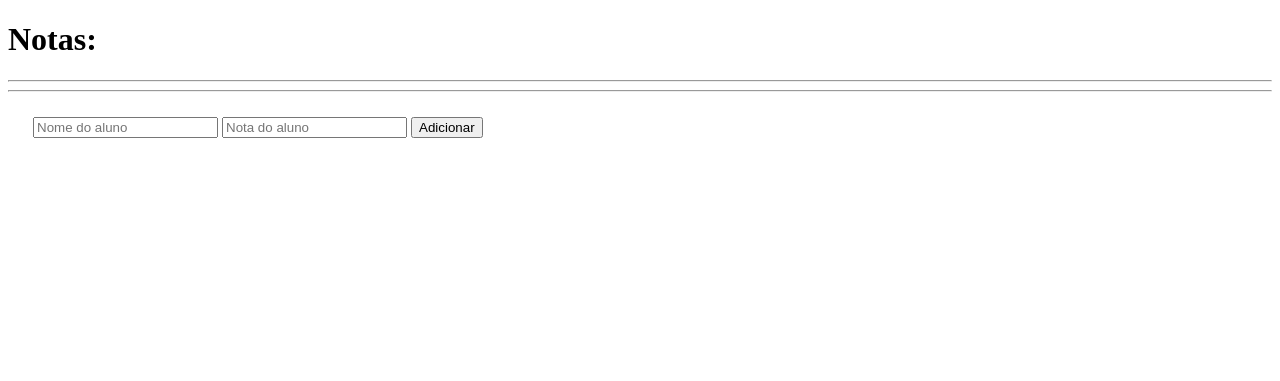
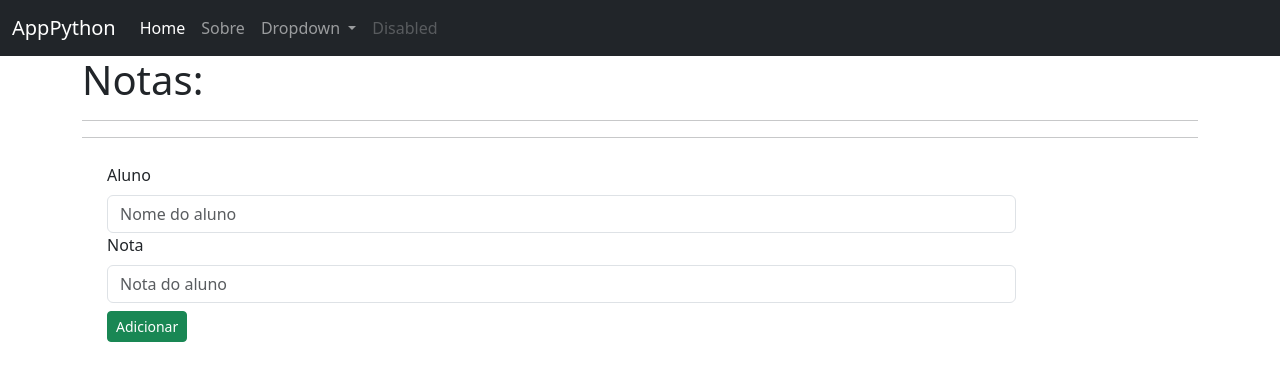
Before and after one commit to RenatoCostaDev/flask-python-studies, a Flask app: page /about in a window 1280 px wide. Shown: the top 381 px of the page. Run offline with Flask 3, Linux system fonts and the light colour scheme.

Commit message:
feat: section3 end

```diff
--- a/templates/about.html
+++ b/templates/about.html
@@ -3,10 +3,20 @@
   <h1>Notas:</h1>
   <hr>
   {%for registro in registros%}
-    <details>
+    <!-- <details>
       <summary>{{registro['aluno']}}</summary>
       <span>{{registro.nota}}</span>
-    </details>
+    </details> -->
+    <p>
+      <a class="btn btn-primary" data-bs-toggle="collapse" href="#collapseExample_{{registro.aluno}}" role="button" aria-expanded="false" aria-controls="collapseExample_{{registro.aluno}}">
+        {{registro['aluno']}}
+      </a>
+    </p>
+    <div class="collapse m-2" id="collapseExample_{{registro.aluno}}">
+      <div class="card card-body">
+        {{registro.nota}}
+      </div>
+    </div>
   {%endfor%}
   <hr>
   <form
@@ -14,8 +24,14 @@
     method="POST"
     style="margin-top: 25px;margin-left: 25px;"
   >
-    <input type="text" name="aluno" placeholder="Nome do aluno" required>
-    <input type="text" name="nota" placeholder="Nota do aluno" required>
-    <button>Adicionar</button>
+    <div class="form-group col-10">
+      <label for="aluno" class="form-label">Aluno</label>
+      <input class="form-control" type="text" name="aluno" placeholder="Nome do aluno" required>
+    </div>
+    <div class="form-group col-10">
+      <label for="nota" class="form-label">Nota</label>
+      <input  class="form-control" type="text" name="nota" placeholder="Nota do aluno" required>
+    </div>
+    <button class="btn btn-success mt-2 btn-sm">Adicionar</button>
   </form>
 {% endblock conteudo%}
--- a/templates/base.html
+++ b/templates/base.html
@@ -3,10 +3,54 @@
 <head>
   <meta charset="UTF-8">
   <meta name="viewport" content="width=device-width, initial-scale=1.0">
+  <!-- bootstap library -->
+  <link href="https://cdn.jsdelivr.net/npm/bootstrap@5.3.0/dist/css/bootstrap.min.css"
+    rel="stylesheet"
+    integrity="sha384-9ndCyUaIbzAi2FUVXJi0CjmCapSmO7SnpJef0486qhLnuZ2cdeRhO02iuK6FUUVM"
+    crossorigin="anonymous"
+  >
   <title>AppPython</title>
 </head>
 <body>
-  {% block conteudo%}
-  {% endblock conteudo%}
+  <nav class="navbar navbar-expand-lg navbar-dark bg-dark">
+    <div class="container-fluid">
+      <a class="navbar-brand" href="#">AppPython</a>
+      <button class="navbar-toggler" type="button" data-bs-toggle="collapse" data-bs-target="#navbarSupportedContent" aria-controls="navbarSupportedContent" aria-expanded="false" aria-label="Toggle navigation">
+        <span class="navbar-toggler-icon"></span>
+      </button>
+      <div class="collapse navbar-collapse" id="navbarSupportedContent">
+        <ul class="navbar-nav me-auto mb-2 mb-lg-0">
+          <li class="nav-item">
+            <a class="nav-link active" aria-current="page" href="{{url_for('principal')}}">Home</a>
+          </li>
+          <li class="nav-item">
+            <a class="nav-link" href="{{url_for('about')}}">Sobre</a>
+          </li>
+          <li class="nav-item dropdown">
+            <a class="nav-link dropdown-toggle" href="#" id="navbarDropdown" role="button" data-bs-toggle="dropdown" aria-expanded="false">
+              Dropdown
+            </a>
+            <ul class="dropdown-menu" aria-labelledby="navbarDropdown">
+              <li><a class="dropdown-item" href="#">Action</a></li>
+              <li><a class="dropdown-item" href="#">Another action</a></li>
+              <li><hr class="dropdown-divider"></li>
+              <li><a class="dropdown-item" href="#">Something else here</a></li>
+            </ul>
+          </li>
+          <li class="nav-item">
+            <a class="nav-link disabled" href="#" tabindex="-1" aria-disabled="true">Disabled</a>
+          </li>
+        </ul>
+      </div>
+    </div>
+  </nav>
+  <div class="container">
+    {% block conteudo%}
+    {% endblock conteudo%}
+  </div>
+<script src="https://cdn.jsdelivr.net/npm/bootstrap@5.3.0/dist/js/bootstrap.bundle.min.js"
+  integrity="sha384-geWF76RCwLtnZ8qwWowPQNguL3RmwHVBC9FhGdlKrxdiJJigb/j/68SIy3Te4Bkz"
+  crossorigin="anonymous">
+</script>
 </body>
 </html>
```
Also changed, not shown: templates/index.html (+14 -5 lines).
